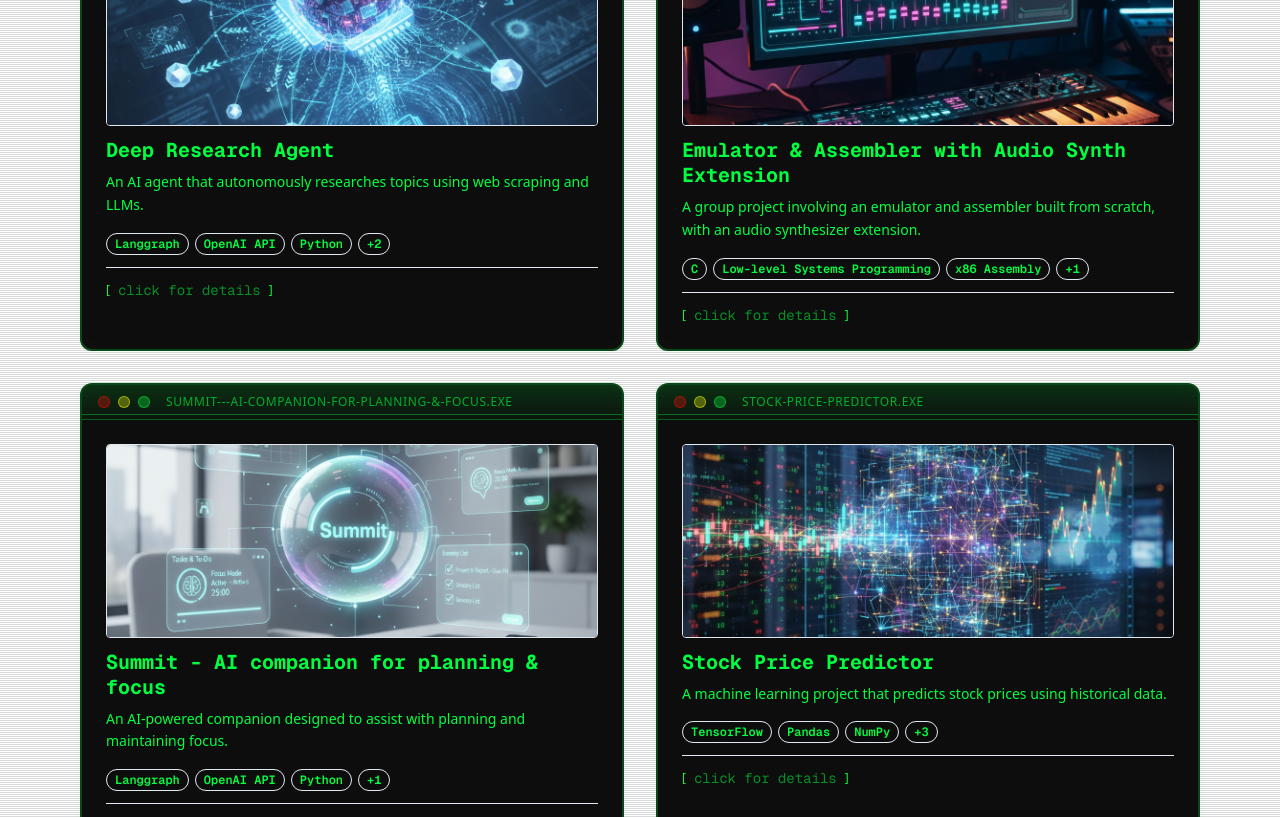
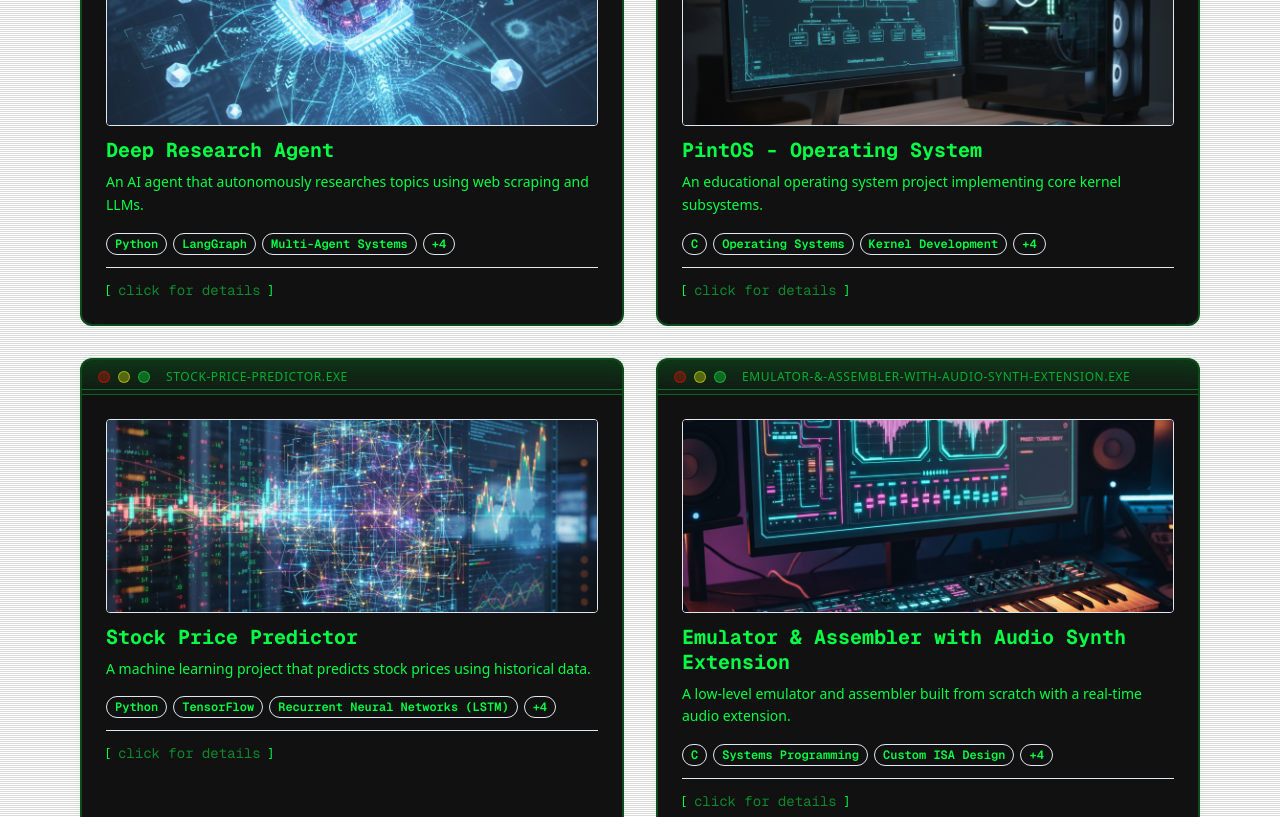
Before and after one commit to Akshath47/portfolio, a Next.js app: page / in a window 1280 px wide. Shown: the part 1980-2797 px from the top of the page. Built offline with nearby package versions, Linux system fonts and the light colour scheme.

Commit message:
feat: Updated projects section, design changes minor

```diff
--- a/components/ui/project-carousel.tsx
+++ b/components/ui/project-carousel.tsx
@@ -21,15 +21,31 @@ const projects: Project[] = [
     description: "An AI agent that autonomously researches topics using web scraping and LLMs.",
     image: "/img_deep_research.png",
     details: "A multi-agent research workflow built with LangGraph and the DeepAgents library that autonomously explores complex topics. The system decomposes each query into sub-questions, performs parallelized searches, fact-checks retrieved information, and synthesizes structured, citation-backed summaries. Designed with modular nodes for decomposition, retrieval, verification, and synthesis, the agent demonstrates scalable orchestration across multiple reasoning paths. It was also tested on both short and long-form research prompts to evaluate factual consistency, synthesis quality, and depth of reasoning.",
-    technologies: ["Langgraph", "OpenAI API", "Python", "Agentic AI Workflows", "Web Scraping"]
+    technologies: [
+      "Python",
+      "LangGraph",
+      "Multi-Agent Systems",
+      "LLM Orchestration",
+      "Web Scraping",
+      "Information Retrieval",
+      "Prompt Engineering"
+    ]
   },
   {
     id: "2",
     title: "Emulator & Assembler with Audio Synth Extension",
-    description: "A group project involving an emulator and assembler built from scratch, with an audio synthesizer extension.",
+    description: "A low-level emulator and assembler built from scratch with a real-time audio extension.",
     image: "/img_audio_synth.png",
     details: "A collaborative low-level systems project developed entirely in C, featuring a custom assembler and emulator that replicate a simplified CPU instruction set. The project implements instruction decoding, memory management, and register operations from the ground up. As an extension, an audio synthesizer was integrated, mapping keyboard inputs to tone generation at the hardware-interaction layer. This extension showcased real-time I/O handling, digital signal processing fundamentals, and creativity in combining systems programming with sound.",
-    technologies: ["C", "Low-level Systems Programming", "x86 Assembly", "Audio Synthesis"]
+    technologies: [
+      "C",
+      "Systems Programming",
+      "Custom ISA Design",
+      "Instruction Decoding",
+      "Execution Pipelines",
+      "SDL3",
+      "Real-Time I/O"
+    ]
   },
   {
     id: "3",
@@ -37,7 +53,15 @@ const projects: Project[] = [
     description: "An AI-powered companion designed to assist with planning and maintaining focus.",
     image: "/img_summit.png",
     details: "Summit is a conversational multi-agent system that helps users plan tasks, manage focus, and track priorities. Built with LangGraph and powered by LLMs, it combines memory persistence, user profiling, and contextual reasoning to provide personalized guidance. The agent dynamically adjusts task recommendations based on urgency, energy, and goals, while maintaining continuity through stored context. Designed as an experiment in emotional and contextual adaptation, it blends productivity tools with conversational AI design principles.",
-    technologies: ["Langgraph", "OpenAI API", "Python", "Agentic AI Workflows"]
+    technologies: [
+      "Python",
+      "LangGraph",
+      "Conversational AI",
+      "Contextual Reasoning",
+      "Memory Persistence",
+      "Agentic Workflows",
+      "LLM-Based Systems"
+    ]
   },
   {
     id: "4",
@@ -45,7 +69,32 @@ const projects: Project[] = [
     description: "A machine learning project that predicts stock prices using historical data.",
     image: "/img_stock_predictor.png",
     details: "A machine learning project focused on forecasting stock prices using historical time-series data. Implemented with LSTM-based recurrent neural networks in TensorFlow, the model captures temporal dependencies and trends over multiple time horizons. Data preprocessing, feature scaling, and model evaluation were handled using Pandas, NumPy, and Scikit-learn. Visualization through Matplotlib highlighted prediction accuracy and loss trends across epochs, providing valuable insights into model behavior and overfitting control.",
-    technologies: ["TensorFlow", "Pandas", "NumPy", "Scikit-learn", "Matplotlib", "Python"]
+    technologies: [
+      "Python",
+      "TensorFlow",
+      "Recurrent Neural Networks (LSTM)",
+      "Time-Series Analysis",
+      "Pandas",
+      "NumPy",
+      "Model Evaluation"
+    ]
+  },
+  {
+    id: "5",
+    title: "PintOS - Operating System",
+    description: "An educational operating system project implementing core kernel subsystems.",
+    image: "/img_pintos.png",
+    details:
+      "An operating systems project based on the PintOS educational kernel, focused on implementing and extending core OS subsystems. I worked on thread scheduling, user process management, and virtual memory, handling kernel threads, page tables, and synchronization primitives. The project involved managing page faults, process lifecycles, and interactions between user programs and the kernel, strengthening my understanding of concurrency, memory management, and low-level debugging.",
+    technologies: [
+      "C",
+      "Operating Systems",
+      "Kernel Development",
+      "Thread Scheduling",
+      "Virtual Memory",
+      "Page Tables",
+      "Concurrency & Synchronization"
+    ]
   }
 ];
 
@@ -208,16 +257,16 @@ export function ProjectCarousel() {
       <Dialog modal={false} open={selectedProject !== null} onOpenChange={(open) => {
         if (!open) handleCloseDialog();
       }}>
-        <DialogContent className="max-w-[95vw] md:max-w-4xl max-h-[90vh] overflow-y-auto bg-black/95 backdrop-blur-sm border-2 border-terminal-green-medium/40 rounded-lg [&::-webkit-scrollbar]:w-2 [&::-webkit-scrollbar-track]:bg-gray-800/50 [&::-webkit-scrollbar-thumb]:bg-terminal-green-dark [&::-webkit-scrollbar-thumb:hover]:bg-terminal-green-medium [&::-webkit-scrollbar-thumb]:rounded p-6">
+        <DialogContent className="w-[96vw] max-w-screen-xl max-h-[95vh] overflow-y-auto bg-black/95 backdrop-blur-sm border-2 border-terminal-green-medium/40 rounded-lg [&::-webkit-scrollbar]:w-2 [&::-webkit-scrollbar-track]:bg-gray-800/50 [&::-webkit-scrollbar-thumb]:bg-terminal-green-dark [&::-webkit-scrollbar-thumb:hover]:bg-terminal-green-medium [&::-webkit-scrollbar-thumb]:rounded p-6 lg:p-8">
           <DialogHeader>
             <DialogTitle className="sr-only">
               {selectedProject?.title || "Project Details"}
             </DialogTitle>
           </DialogHeader>
           {selectedProject && (
-            <div className="space-y-6">
+            <div className="grid gap-6 lg:gap-8 lg:grid-cols-2 items-start">
               {/* Project Title */}
-              <div className="border-b border-terminal-green-dark/30 pb-4">
+              <div className="border-b border-terminal-green-dark/30 pb-4 lg:col-span-2">
                 <h2 className="text-2xl md:text-3xl font-bold text-terminal-green-bright font-mono mb-2">
                   {selectedProject.title}
                 </h2>
@@ -226,7 +275,8 @@ export function ProjectCarousel() {
                 </p>
               </div>
 
-              {/* Project Details - Before Image */}
+              {/* Project Details + Technologies */}
+              <div className="space-y-6">
                 <div>
                   <h3 className="text-lg font-semibold text-terminal-green-bright mb-2 font-mono">
                     Details
@@ -237,7 +287,6 @@ export function ProjectCarousel() {
                   </p>
                 </div>
 
-              {/* Technologies */}
                 <div>
                   <h3 className="text-lg font-semibold text-terminal-green-bright mb-2 font-mono">
                     Technologies
@@ -254,16 +303,19 @@ export function ProjectCarousel() {
                     ))}
                   </div>
                 </div>
+              </div>
 
-              {/* Project Image - At Bottom, Smaller */}
-              <div className="rounded-lg overflow-hidden border border-terminal-green-dark/30">
+              {/* Project Image - Right column, half width */}
+              <div className="rounded-lg overflow-hidden border border-terminal-green-dark/30 bg-black/70">
+                <div className="relative w-full h-[340px] md:h-[440px] lg:h-[560px]">
                   <Image
                     src={selectedProject.image}
                     alt={selectedProject.title}
-                  width={600}
-                  height={300}
-                  className="w-full h-48 md:h-64 object-cover"
+                    fill
+                    sizes="(min-width: 1024px) 50vw, (min-width: 768px) 90vw, 96vw"
+                    className="object-contain"
                   />
+                </div>
               </div>
             </div>
           )}
--- a/components/ui/project-grid.tsx
+++ b/components/ui/project-grid.tsx
@@ -16,37 +16,91 @@ interface Project {
 }
 
 const projects: Project[] = [
+  // 1) Deep Research
   {
     id: "1",
     title: "Deep Research Agent",
     description: "An AI agent that autonomously researches topics using web scraping and LLMs.",
     image: "/img_deep_research.png",
     details: "A multi-agent research workflow built with LangGraph and the DeepAgents library that autonomously explores complex topics. The system decomposes each query into sub-questions, performs parallelized searches, fact-checks retrieved information, and synthesizes structured, citation-backed summaries. Designed with modular nodes for decomposition, retrieval, verification, and synthesis, the agent demonstrates scalable orchestration across multiple reasoning paths. It was also tested on both short and long-form research prompts to evaluate factual consistency, synthesis quality, and depth of reasoning.",
-    technologies: ["Langgraph", "OpenAI API", "Python", "Agentic AI Workflows", "Web Scraping"]
+    technologies: [
+      "Python",
+      "LangGraph",
+      "Multi-Agent Systems",
+      "LLM Orchestration",
+      "Web Scraping",
+      "Information Retrieval",
+      "Prompt Engineering"
+    ]
   },
+  // 2) PintOS
+  {
+    id: "5",
+    title: "PintOS - Operating System",
+    description: "An educational operating system project implementing core kernel subsystems.",
+    image: "/img_pintos.png",
+    details:
+      "An operating systems project based on the PintOS educational kernel, focused on implementing and extending core OS subsystems. I worked on thread scheduling, user process management, and virtual memory, handling kernel threads, page tables, and synchronization primitives. The project involved managing page faults, process lifecycles, and interactions between user programs and the kernel, strengthening my understanding of concurrency, memory management, and low-level debugging.",
+    technologies: [
+      "C",
+      "Operating Systems",
+      "Kernel Development",
+      "Thread Scheduling",
+      "Virtual Memory",
+      "Page Tables",
+      "Concurrency & Synchronization"
+    ]
+  },
+  // 3) Stock Price Predictor
+  {
+    id: "4",
+    title: "Stock Price Predictor",
+    description: "A machine learning project that predicts stock prices using historical data.",
+    image: "/img_stock_predictor.png",
+    details: "A machine learning project focused on forecasting stock prices using historical time-series data. Implemented with LSTM-based recurrent neural networks in TensorFlow, the model captures temporal dependencies and trends over multiple time horizons. Data preprocessing, feature scaling, and model evaluation were handled using Pandas, NumPy, and Scikit-learn. Visualization through Matplotlib highlighted prediction accuracy and loss trends across epochs, providing valuable insights into model behavior and overfitting control.",
+    technologies: [
+      "Python",
+      "TensorFlow",
+      "Recurrent Neural Networks (LSTM)",
+      "Time-Series Analysis",
+      "Pandas",
+      "NumPy",
+      "Model Evaluation"
+    ]
+  },
+  // 4) Emulator
   {
     id: "2",
     title: "Emulator & Assembler with Audio Synth Extension",
-    description: "A group project involving an emulator and assembler built from scratch, with an audio synthesizer extension.",
+    description: "A low-level emulator and assembler built from scratch with a real-time audio extension.",
     image: "/img_audio_synth.png",
     details: "A collaborative low-level systems project developed entirely in C, featuring a custom assembler and emulator that replicate a simplified CPU instruction set. The project implements instruction decoding, memory management, and register operations from the ground up. As an extension, an audio synthesizer was integrated, mapping keyboard inputs to tone generation at the hardware-interaction layer. This extension showcased real-time I/O handling, digital signal processing fundamentals, and creativity in combining systems programming with sound.",
-    technologies: ["C", "Low-level Systems Programming", "x86 Assembly", "Audio Synthesis"]
+    technologies: [
+      "C",
+      "Systems Programming",
+      "Custom ISA Design",
+      "Instruction Decoding",
+      "Execution Pipelines",
+      "SDL3",
+      "Real-Time I/O"
+    ]
   },
+  // 5) Summit
   {
     id: "3",
     title: "Summit - AI companion for planning & focus",
     description: "An AI-powered companion designed to assist with planning and maintaining focus.",
     image: "/img_summit.png",
     details: "Summit is a conversational multi-agent system that helps users plan tasks, manage focus, and track priorities. Built with LangGraph and powered by LLMs, it combines memory persistence, user profiling, and contextual reasoning to provide personalized guidance. The agent dynamically adjusts task recommendations based on urgency, energy, and goals, while maintaining continuity through stored context. Designed as an experiment in emotional and contextual adaptation, it blends productivity tools with conversational AI design principles.",
-    technologies: ["Langgraph", "OpenAI API", "Python", "Agentic AI Workflows"]
-  },
-  {
-    id: "4",
-    title: "Stock Price Predictor",
-    description: "A machine learning project that predicts stock prices using historical data.",
-    image: "/img_stock_predictor.png",
-    details: "A machine learning project focused on forecasting stock prices using historical time-series data. Implemented with LSTM-based recurrent neural networks in TensorFlow, the model captures temporal dependencies and trends over multiple time horizons. Data preprocessing, feature scaling, and model evaluation were handled using Pandas, NumPy, and Scikit-learn. Visualization through Matplotlib highlighted prediction accuracy and loss trends across epochs, providing valuable insights into model behavior and overfitting control.",
-    technologies: ["TensorFlow", "Pandas", "NumPy", "Scikit-learn", "Matplotlib", "Python"]
+    technologies: [
+      "Python",
+      "LangGraph",
+      "Conversational AI",
+      "Contextual Reasoning",
+      "Memory Persistence",
+      "Agentic Workflows",
+      "LLM-Based Systems"
+    ]
   }
 ];
 
@@ -129,7 +183,7 @@ export function ProjectGrid() {
       <Dialog modal={false} open={selectedProject !== null} onOpenChange={(open) => {
         if (!open) handleCloseDialog();
       }}>
-        <DialogContent className="max-w-[95vw] sm:max-w-[90vw] md:max-w-2xl lg:max-w-3xl xl:max-w-4xl max-h-[85vh] bg-transparent border-none p-3 sm:p-4 md:p-5 lg:p-6 overflow-hidden flex flex-col">
+        <DialogContent className="w-[96vw] max-w-screen-xl max-h-[95vh] bg-transparent border-none p-3 sm:p-4 md:p-5 lg:p-6 overflow-hidden flex flex-col">
           <DialogHeader>
             <DialogTitle className="sr-only">
               {selectedProject?.title || "Project Details"}
@@ -140,9 +194,9 @@ export function ProjectGrid() {
               title={`${selectedProject.title.toLowerCase().replace(/\s+/g, '-')}-details.exe`}
               className="h-full flex flex-col"
             >
-              <div className="space-y-3 overflow-y-auto flex-1 [&::-webkit-scrollbar]:w-2 [&::-webkit-scrollbar-track]:bg-gray-800/50 [&::-webkit-scrollbar-thumb]:bg-terminal-green-dark [&::-webkit-scrollbar-thumb:hover]:bg-terminal-green-medium [&::-webkit-scrollbar-thumb]:rounded">
+              <div className="grid gap-4 sm:gap-5 md:gap-6 lg:gap-8 lg:grid-cols-2 items-start max-h-[82vh] overflow-y-auto [&::-webkit-scrollbar]:w-2 [&::-webkit-scrollbar-track]:bg-gray-800/50 [&::-webkit-scrollbar-thumb]:bg-terminal-green-dark [&::-webkit-scrollbar-thumb:hover]:bg-terminal-green-medium [&::-webkit-scrollbar-thumb]:rounded p-1">
                 {/* Project Title */}
-                <div className="border-b border-terminal-green-dark/30 pb-3">
+                <div className="border-b border-terminal-green-dark/30 pb-3 lg:col-span-2">
                   <h2 className="text-xl md:text-2xl font-bold text-terminal-green-bright font-mono mb-1">
                     {selectedProject.title}
                   </h2>
@@ -151,7 +205,8 @@ export function ProjectGrid() {
                   </p>
                 </div>
 
-                {/* Project Details */}
+                {/* Project Details + Technologies */}
+                <div className="space-y-4 md:space-y-6">
                   <div>
                     <h3 className="text-base font-semibold text-terminal-green-bright mb-1 font-mono">
                       Details
@@ -162,7 +217,6 @@ export function ProjectGrid() {
                     </p>
                   </div>
 
-                {/* Technologies */}
                   <div>
                     <h3 className="text-base font-semibold text-terminal-green-bright mb-1 font-mono">
                       Technologies
@@ -180,16 +234,19 @@ export function ProjectGrid() {
                       ))}
                     </div>
                   </div>
+                </div>
 
-                {/* Project Image - At Bottom, Smaller */}
-                <div className="rounded-lg overflow-hidden border border-terminal-green-dark/30">
+                {/* Project Image - Right column at half width */}
+                <div className="rounded-lg overflow-hidden border border-terminal-green-dark/30 bg-black/70 lg:order-last">
+                  <div className="relative w-full h-[240px] sm:h-[300px] md:h-[360px] lg:h-[460px]">
                     <Image
                       src={selectedProject.image}
                       alt={selectedProject.title}
-                    width={600}
-                    height={300}
-                    className="w-full h-40 md:h-48 object-cover"
+                      fill
+                      sizes="(min-width: 1024px) 40vw, (min-width: 768px) 70vw, 92vw"
+                      className="object-contain"
                     />
+                  </div>
                 </div>
               </div>
             </TerminalWindow>
```
Also changed, not shown: public/img_pintos.png (added). Lines whose indentation alone changed are shown as unchanged.
